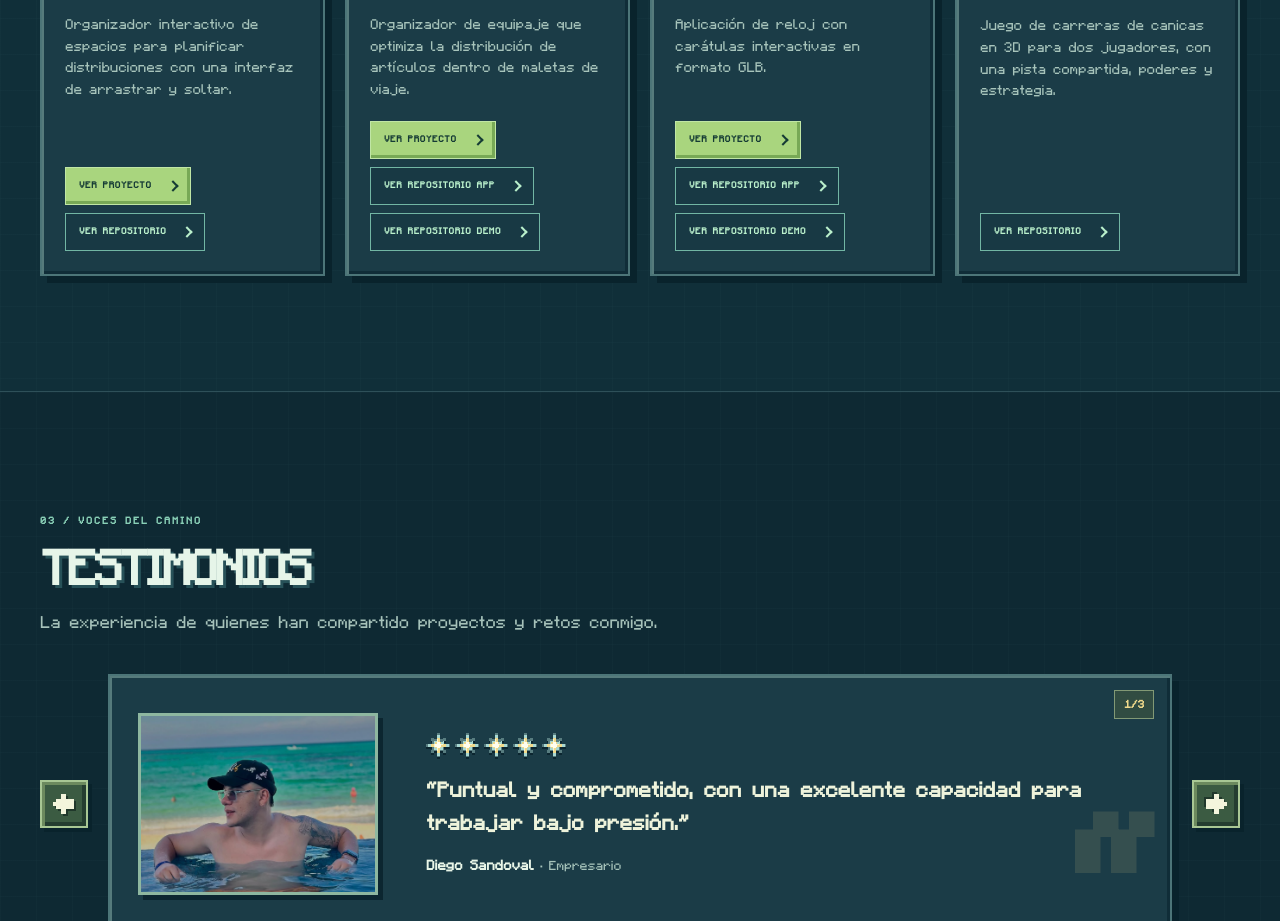
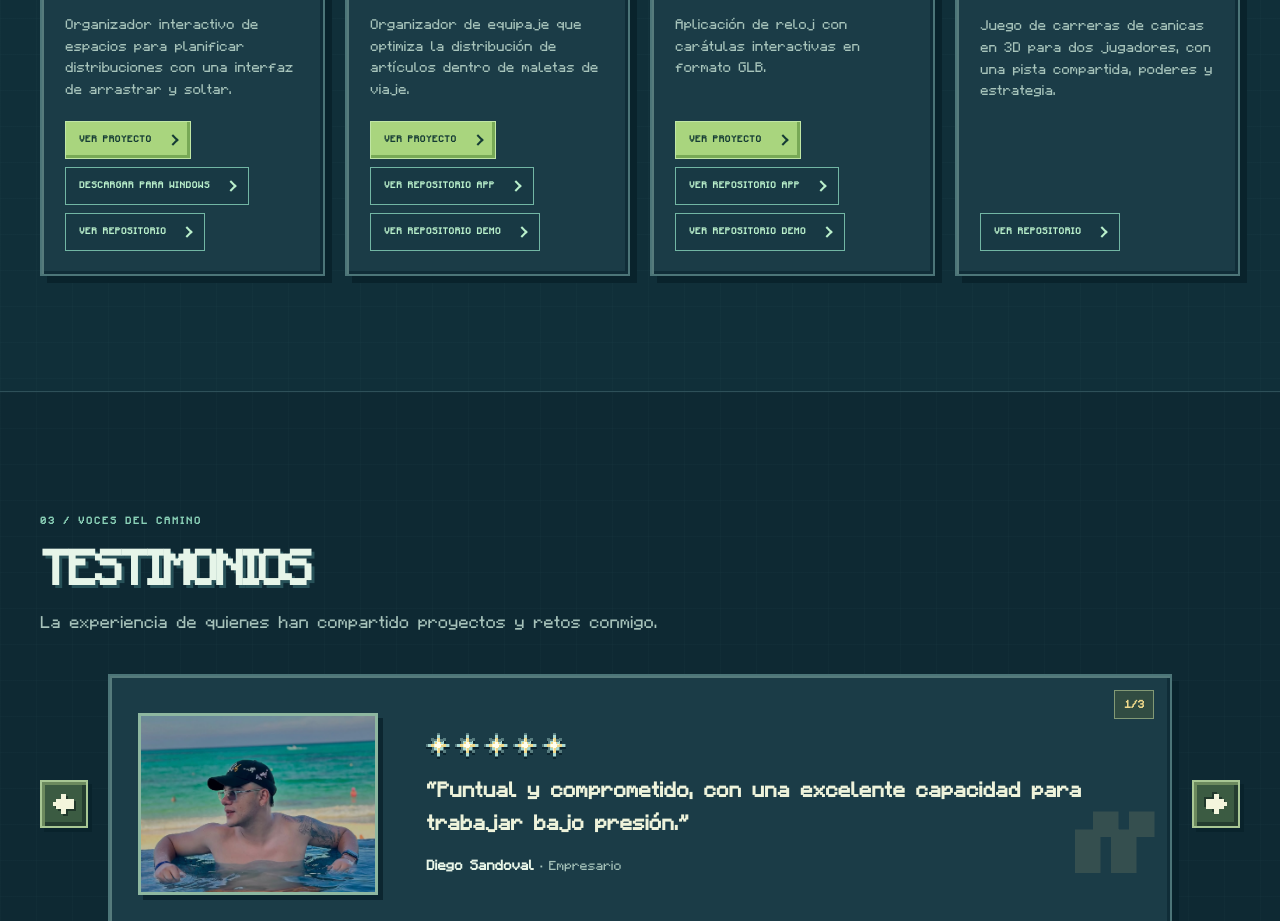
Before and after one commit to danilolarap/Portfolio, a Next.js app: page / in a window 1280 px wide. Shown: the part 2020-2941 px from the top of the page. Built offline with nearby package versions, Linux system fonts and the light colour scheme.

Commit message:
feat(projects): agregar descarga de RoomLayout para Windows

```diff
--- a/src/components/Projects.tsx
+++ b/src/components/Projects.tsx
@@ -24,6 +24,16 @@ export default function Projects({ copy }: { copy: PortfolioContent }) {
                       rel="noopener noreferrer"
                     >
                       {copy.projects.openProduction}
+                      <span aria-hidden="true" className="button-arrow" />
+                    </a>
+                  )}
+                  {project.download && (
+                    <a
+                      className="project-repository-link"
+                      href={project.download.url}
+                      download
+                    >
+                      {project.download.label}
                       <span aria-hidden="true" className="button-arrow" />
                     </a>
                   )}
--- a/src/data/content.ts
+++ b/src/data/content.ts
@@ -108,6 +108,7 @@ export interface PortfolioContent {
       repository: string;
       repositoryLabel?: string;
       additionalRepository?: { url: string; label: string };
+      download?: { url: string; label: string };
       cover: string;
       production?: string;
     }[];
@@ -304,6 +305,10 @@ export const content: Record<Language, PortfolioContent> = {
             "Organizador interactivo de espacios para planificar distribuciones con una interfaz de arrastrar y soltar.",
           repository: "https://github.com/danilolarap/RoomLayout.git",
           production: "https://room-layout-red.vercel.app/",
+          download: {
+            url: "/downloads/RoomLayout-Windows.zip",
+            label: "Descargar para Windows",
+          },
         },
         {
           index: "02",
@@ -582,6 +587,10 @@ export const content: Record<Language, PortfolioContent> = {
             "An interactive space planner for arranging layouts with a drag-and-drop interface.",
           repository: "https://github.com/danilolarap/RoomLayout.git",
           production: "https://room-layout-red.vercel.app/",
+          download: {
+            url: "/downloads/RoomLayout-Windows.zip",
+            label: "Download for Windows",
+          },
         },
         {
           index: "02",
```
Also changed, not shown: 1 other file (tests, documents, lock files or other folders).
